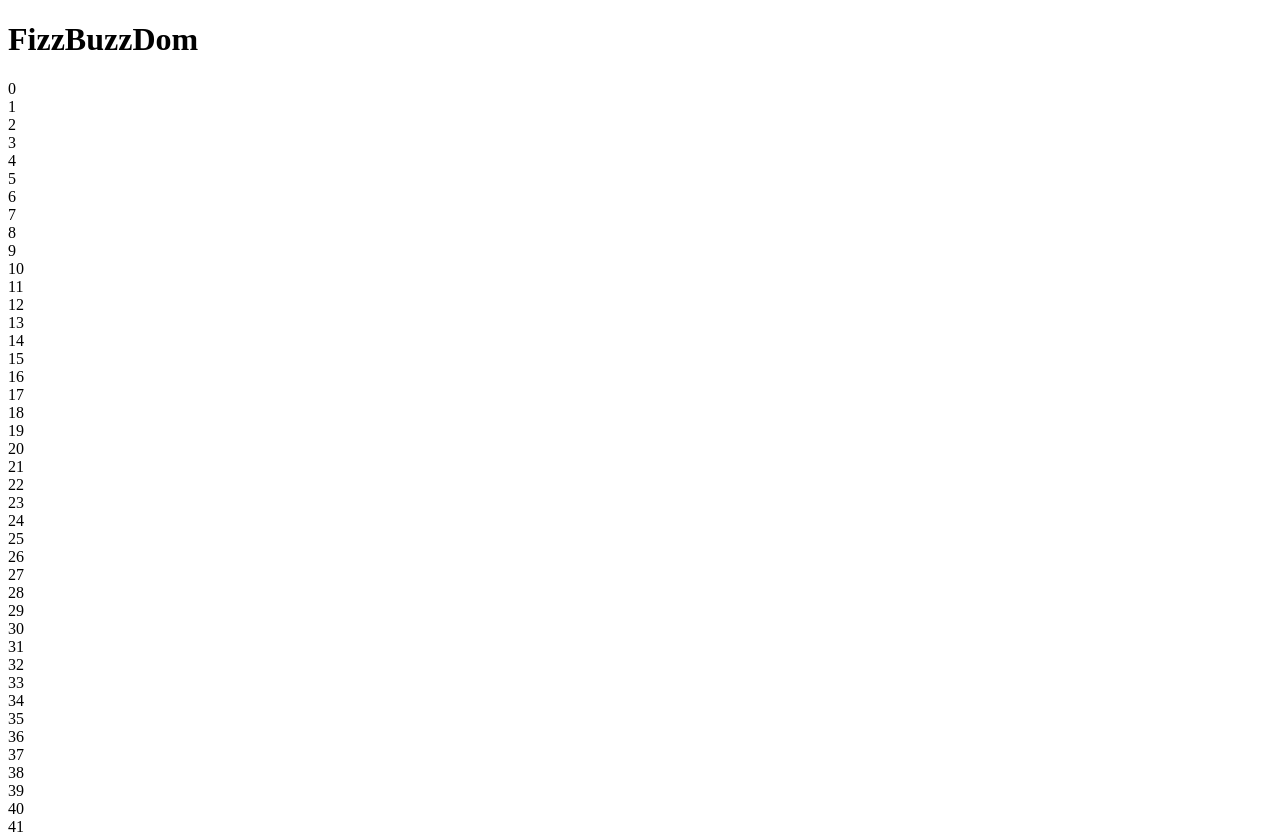
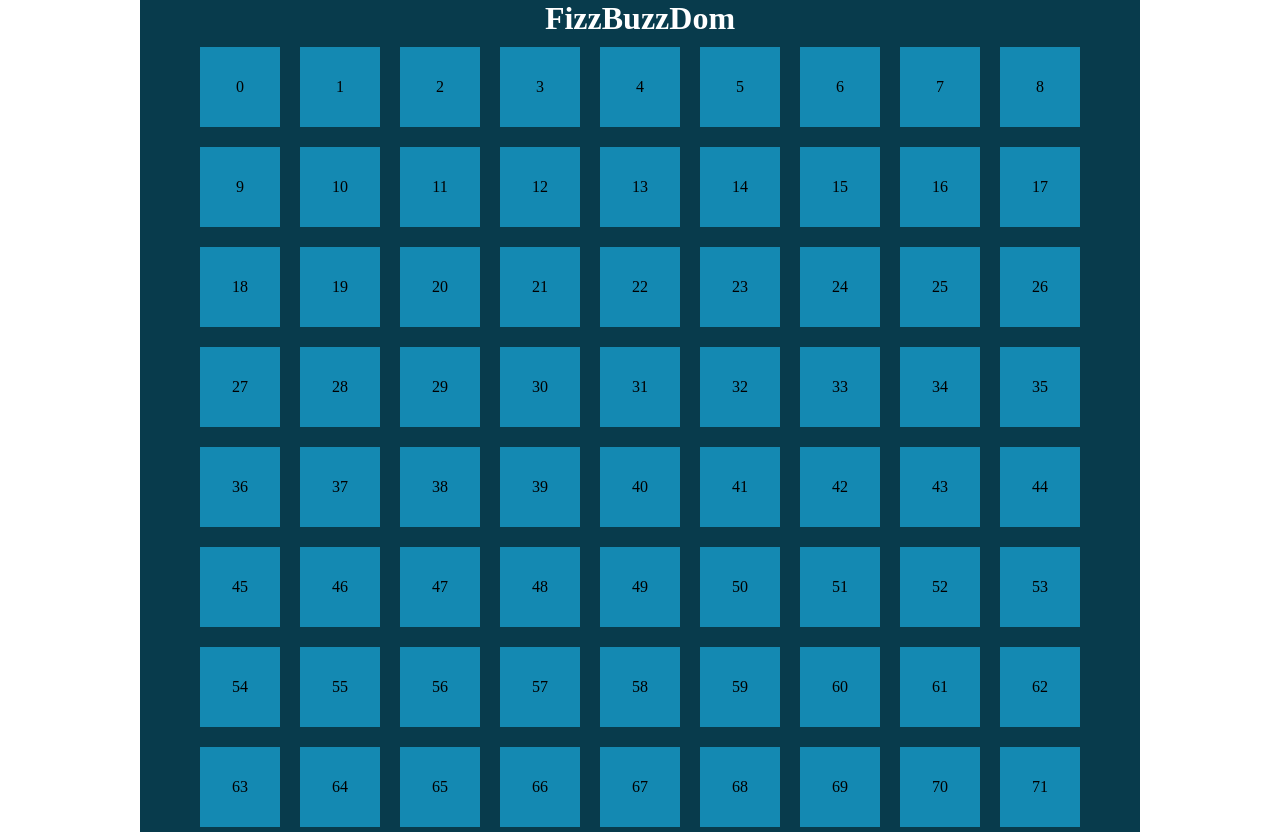
Before and after one commit to iachinimarta/js-fizzbuzz, a plain HTML site: page index.html in a window 1280 px wide. Shown: the top 832 px of the page. Drawn offline with Linux system fonts and the light colour scheme.

Commit message:
Modifiche di stile al progetto

```diff
--- a/css/style.css
+++ b/css/style.css
@@ -0,0 +1,39 @@
+* {
+    margin: 0;
+    padding: 0;
+    box-sizing: border-box;
+}
+
+main {
+    width: 1000px;
+    margin: auto;
+}
+
+h1 {
+    text-align: center;
+    color: white;
+}
+
+.container {
+    display: flex;
+    flex-direction: column;
+    justify-content: center;
+    background-color: #083B4C;
+}
+
+.box-container {
+    width: 90%;
+    margin: auto;
+    display: flex;
+    flex-wrap: wrap;
+}
+
+.box {
+    width: 80px;
+    height: 80px;
+    background-color: #1489B2;
+    margin: 10px;
+    display: flex;
+    justify-content: center;
+    align-items: center;
+}
--- a/index.html
+++ b/index.html
@@ -8,14 +8,15 @@
         <title>FizzBuzz</title>
     </head>
     <body>
-        <div>
-            <h1>FizzBuzzDom</h1>
+        <main>
+
             <div class="container">
+                <h1>FizzBuzzDom</h1>
                 <div class="box-container">
 
                 </div>
             </div>
-        </div>
+        </main>
         <script type="text/javascript" src="js/main.js"></script>
     </body>
 </html>
```
